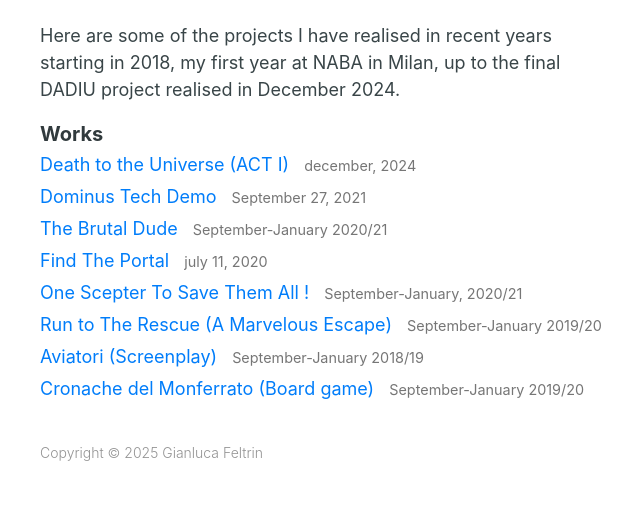
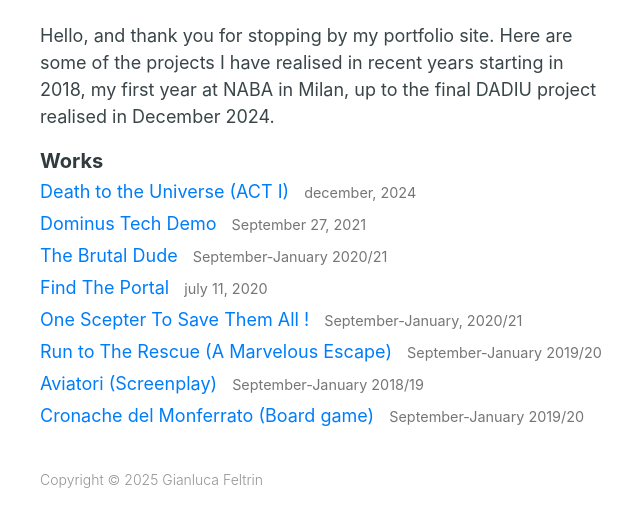
Before and after one commit to GianNABA/GianNABA.github.io, a plain HTML site: page index.html in a window 1280 px wide. Shown: the part 66-592 px from the top of the page, without its empty margins (316-956 px from the left). Drawn offline with Linux system fonts and the light colour scheme.

Commit message:
Ultimo aggiornamento alla main page

```diff
--- a/index.html
+++ b/index.html
@@ -413,7 +413,9 @@ main#content pre {
 
 <main id="content">
 
-<p>Here are some of the projects I have realised in recent years starting in 2018, my first year at NABA in Milan, up to the final DADIU project realised in December 2024.</p>
+<p>Hello, and thank you for stopping by my portfolio site.
+
+  Here are some of the projects I have realised in recent years starting in 2018, my first year at NABA in Milan, up to the final DADIU project realised in December 2024.</p>
 
 <h3>Works</h3>
 <ul id="posts">
```
